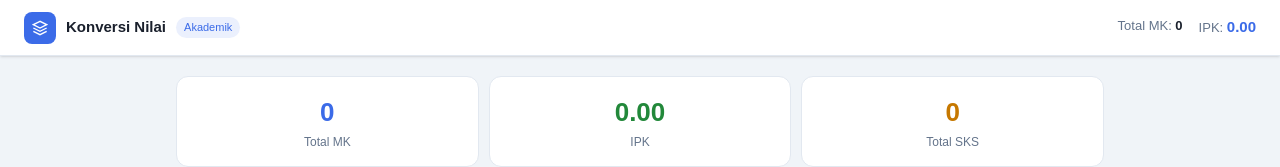
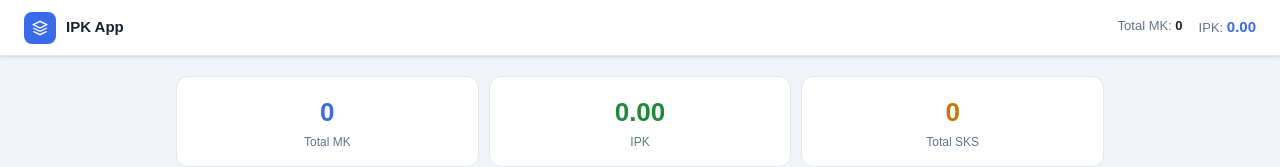
Before and after one commit to Rifkiiskandar12/ipk-app, a React (Vite) app: page / in a window 1280 px wide. Shown: the top 167 px of the page. Built offline with nearby package versions, Linux system fonts and the light colour scheme; no server answers.

Commit message:
feat: add Navbar component to display academic statistics

```diff
--- a/src/components/Navbar.jsx
+++ b/src/components/Navbar.jsx
@@ -15,10 +15,7 @@ export default function Navbar({ ipk, total }) {
             <path d="M2 17l10 5 10-5M2 12l10 5 10-5" />
           </svg>
         </div>
-        <span className="font-semibold text-[15px]">Konversi Nilai</span>
-        <span className="text-[11px] bg-primary-light text-primary px-2 py-0.5 rounded-full font-medium">
-          Akademik
-        </span>
+        <span className="font-semibold text-[15px]">IPK App</span>
       </div>
       {/* Sisi Kanan: Stats */}
       <div className="flex gap-4 text-[13px]">
```
